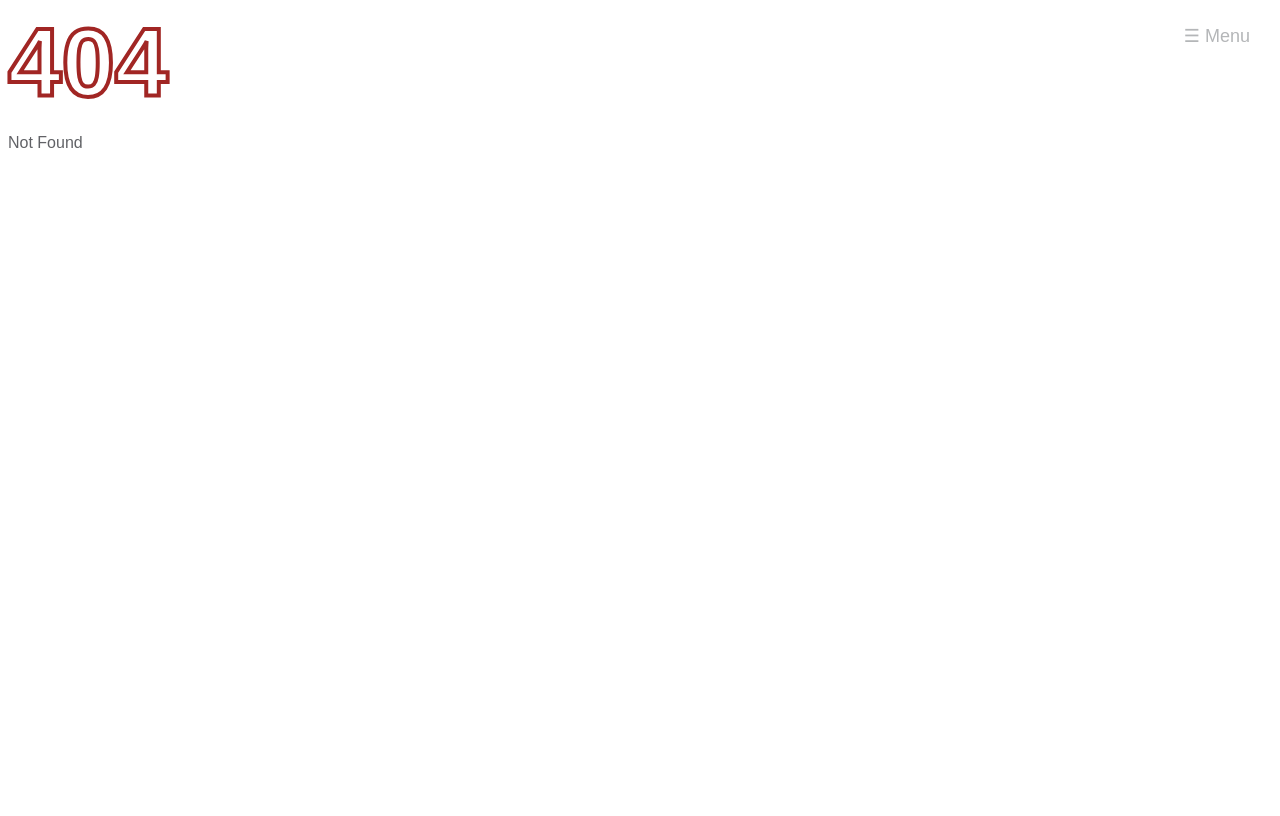
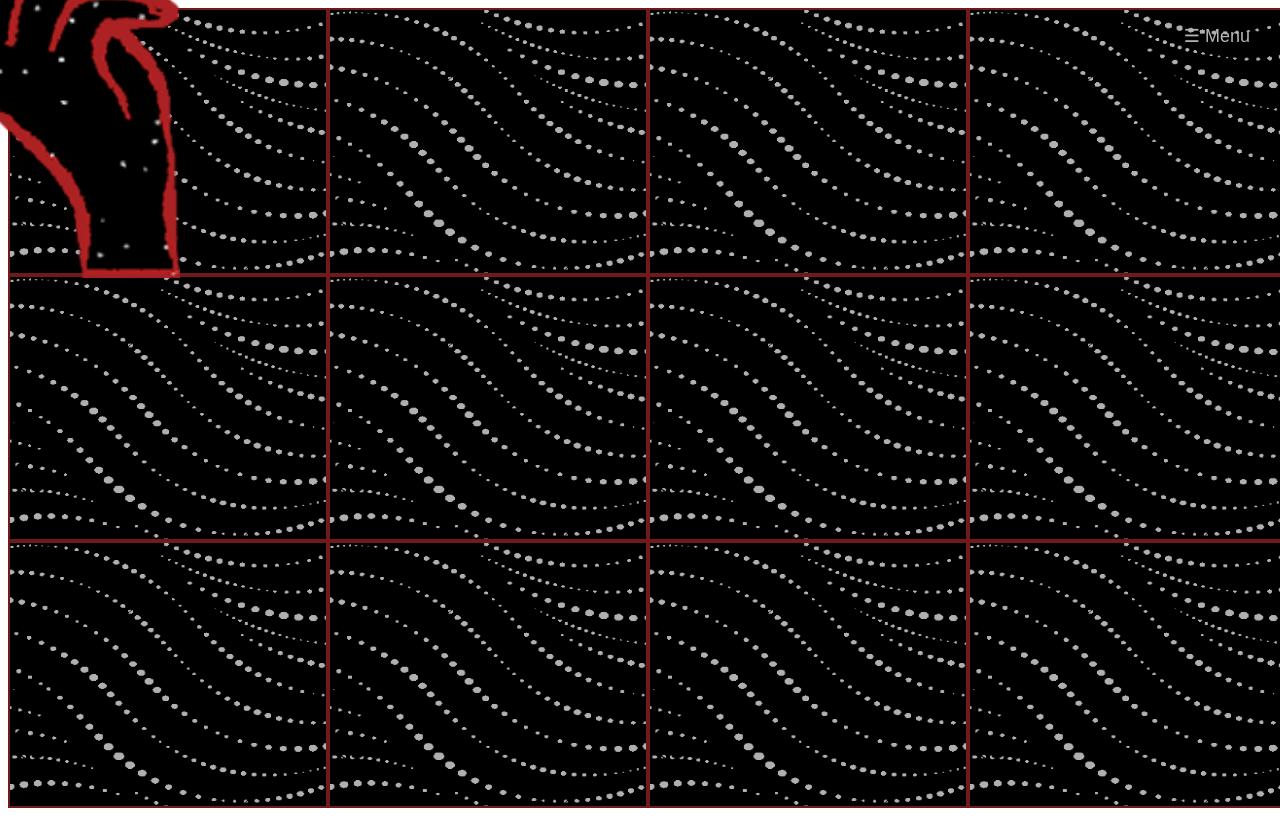
Before and after one commit to zoevosslee/IDS_FP02, a SvelteKit app: page /missingdata in a window 1280 px wide. Before the commit this address had no page. Built offline with nearby package versions, Linux system fonts and the light colour scheme; a web font is replaced by a local one.

Commit message:
missing data interactive tiles

```diff
--- /dev/null
+++ b/src/routes/missingdata/+page.svelte
@@ -0,0 +1,163 @@
+<script>
+    let stories = [
+      "Story 1: Land and Memory",
+      "Story 2: Resistance and Care",
+      "Story 3: Future Seeds",
+      "Story 4: Water is Life",
+      "Story 5: Reclaim the Sky",
+      "Story 6: Remember",
+      "Story 7: Connection",
+      "Story 8: Renewal",
+      "Story 9: Ceremony",
+      "Story 10: Guardians",
+      "Story 11: Dreams",
+      "Story 12: Return"
+    ];
+
+    let tiles = stories.map((story, index) => ({
+      id: `tile-${index}`,
+      revealed: false,
+      story
+    }));
+
+    function revealTile(tile) {
+      tile.revealed = !tile.revealed;
+      tiles = [...tiles];
+    }
+
+    import { onMount } from 'svelte';
+
+        let mouseX = 0;
+        let mouseY = 0;
+
+        onMount(() => {
+        window.addEventListener('mousemove', (e) => {
+            mouseX = e.clientX;
+            mouseY = e.clientY;
+        });
+        });
+  </script>
+
+  <div class="custom-cursor" style="left: {mouseX}px; top: {mouseY}px;"></div>
+  <!-- 🔥 NOTICE: no {handCursor}, direct path in style -->
+  <div class="tiles-container">
+    {#each tiles as tile (tile.id)}
+      <div class="tile" on:click={() => revealTile(tile)}>
+        <div class="tile-inner {tile.revealed ? 'revealed' : ''}">
+          <div class="tile-front"></div>
+          <div class="tile-back">
+            <p>{tile.story}</p>
+          </div>
+        </div>
+      </div>
+    {/each}
+  </div>
+
+  <style>
+    html, body {
+        margin: 0;
+        padding: 0;
+        overflow: hidden;
+        height: 100%;
+        width: 100%;
+        background: black;
+        cursor: none; /* hide default cursor */
+    }
+
+    .custom-cursor {
+        position: fixed;
+        width: 252px;    /* 280px × 0.9 = 252px */
+        height: 378px;   /* 420px × 0.9 = 378px */
+        background-image: url('/hand_2.png');
+        background-size: contain;
+        background-repeat: no-repeat;
+        background-position: center;
+        pointer-events: none;
+        transform: translate(-70px, -100px); /* ⬅️ Center around fingers better */
+        z-index: 10000;
+        }
+
+
+    .tiles-container {
+      display: grid;
+      grid-template-columns: repeat(4, 1fr);
+      grid-template-rows: repeat(3, 1fr);
+      width: 100vw;
+      height: 100vh;
+    }
+
+    .tile {
+      width: 100%;
+      height: 100%;
+      perspective: 1200px;
+    }
+
+    .tile-inner {
+      position: relative;
+      width: 100%;
+      height: 100%;
+      transform-style: preserve-3d;
+      transition: transform 2s cubic-bezier(0.25, 1.5, 0.5, 1);
+      background: black;
+    }
+
+    .tile-inner.revealed {
+      transform: rotateX(180deg);
+      background: #A12624;
+    }
+
+    .tile-front, .tile-back {
+      position: absolute;
+      width: 100%;
+      height: 100%;
+      backface-visibility: hidden;
+      display: flex;
+      align-items: center;
+      justify-content: center;
+      box-sizing: border-box;
+    }
+
+    .tile-front {
+      background: black;
+      border: 2px solid #A12624;
+      color: white;
+    }
+
+    .tile-back {
+      background: #A12624;
+      color: white;
+      transform: rotateX(180deg);
+      display: flex;
+      align-items: center;
+      justify-content: center;
+      padding: 1rem;
+      border: 2px solid #A12624;
+      box-sizing: border-box;
+    }
+
+    .tile-back p {
+      color: white;
+      font-family: sans-serif;
+      font-weight: bold;
+      font-size: 1.3rem;
+      margin: 0;
+      text-align: center;
+    }
+
+    .tiles-container, .tile, .tile-inner, .tile-front, .tile-back {
+        cursor: none;
+        }
+
+    .tile-front {
+        background: black;
+        border: 2px solid #A12624;
+        color: white;
+
+        background-image: url('/background.png'); /* your PNG */
+        background-size: 400% 300%; /* 4 columns × 3 rows */
+        background-repeat: no-repeat;
+        background-position: center;
+        opacity: 0.7;
+        }
+
+  </style>
```
Also changed, not shown: static/background.png (added), static/hand_2.png (added).
